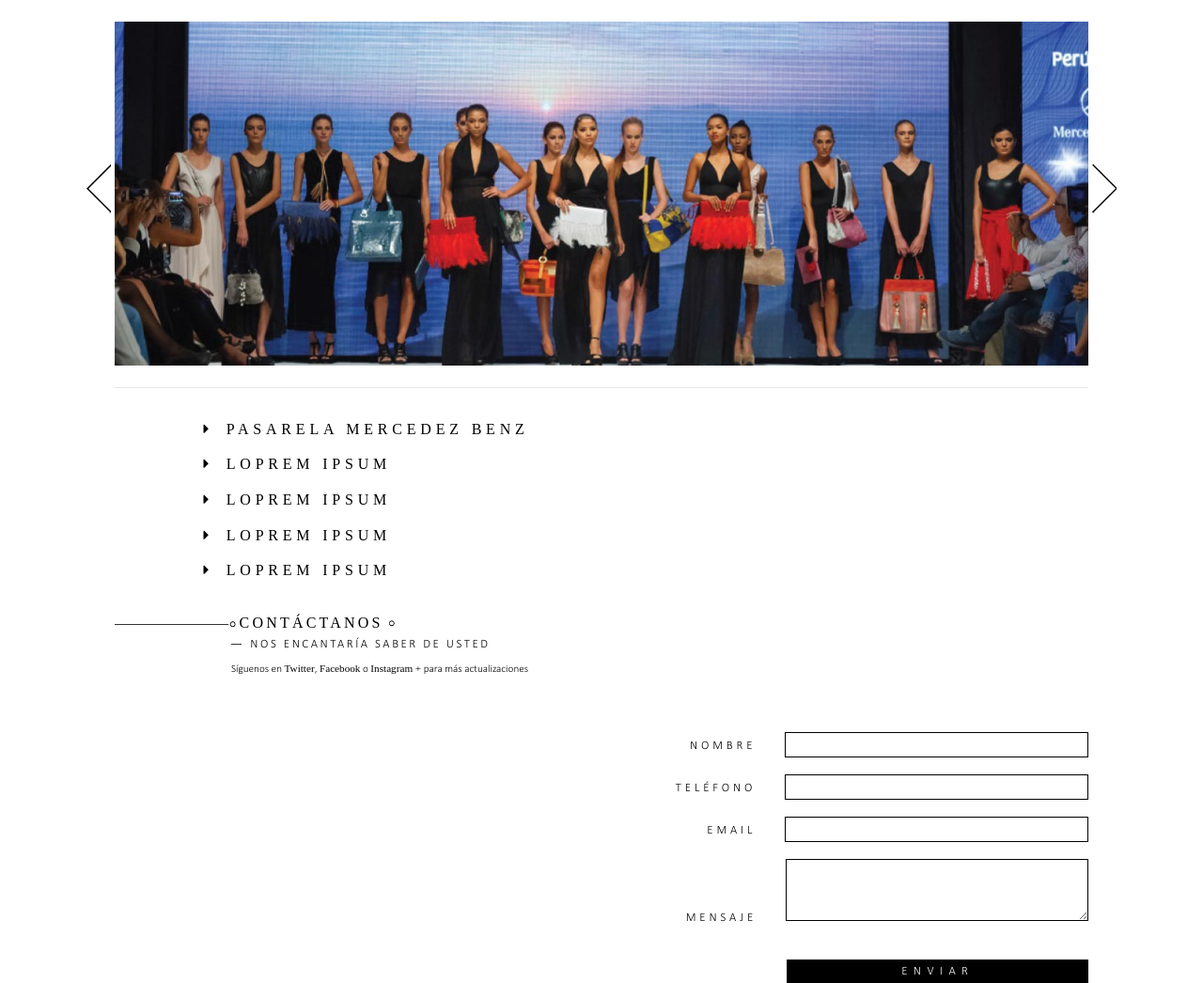
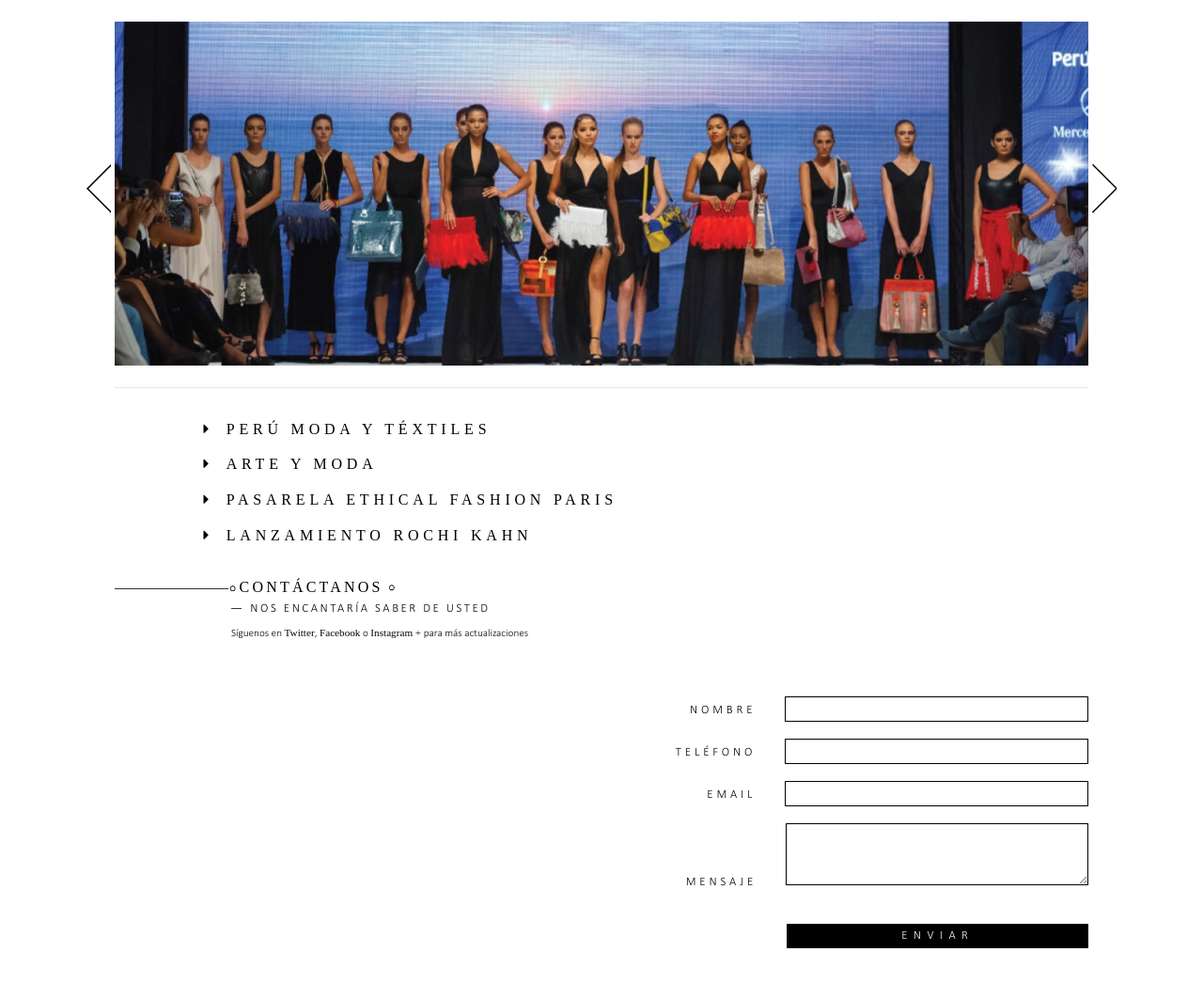
Before and after one commit to BRANDEMMA/Rochi_Kahn, a PHP site: page /trayectoria.php in a window 1280 px wide. Shown: the part 169-1215 px from the top of the page at 94% size. Run offline with PHP 8.4, Linux system fonts and the light colour scheme; some libraries are stand-ins or nearby versions; some web fonts are replaced.

Commit message:
galeria rochi

```diff
--- a/css/estilo.css
+++ b/css/estilo.css
@@ -1582,6 +1582,16 @@ color: gray;
 .img-trayectoria-galeria img{
 	width: 100%;
 }
+.img-trayectoria-galeria .trayectoria-img1{
+	float: left;
+	width: 50%;
+}
+.trayectoria-p1{
+	float: left;
+	font-family: "calibri_light";
+	padding: 20% 5% 0 5%;
+	width: 40%;
+}
 /*--============================================================
 	ESTILOS DE LA SECCION "GALERIA TRAYECTORIA" (FIN)
 =============================================================--*/
--- /dev/null
+++ b/galeria-arte-moda.php
@@ -0,0 +1,14 @@
+<?php
+?>
+	<div class="link"><i class="fa fa-caret-right"></i>ARTE Y MODA</div>
+	<ul class="submenu">
+		<div class="titulo-galeria-trayectoria"><img src="img/contacto/linea-corta.gif"><p>PASARELA MERCEDEZ BENZ PERÚ MODA</p></div>
+		<div class="img-trayectoria-galeria">
+			<img src="img/trayectoria/2/arteymoda-2.jpg">
+		</div>
+		<!-- <div class="img-trayectoria-galeria">
+			<img src="img/trayectoria/peru-moda-2014-2.jpg">
+		</div> -->
+	</ul>
+<?php
+?>
--- /dev/null
+++ b/galeria-lanzamiento-rochi.php
@@ -0,0 +1,14 @@
+<?php
+?>
+	<div class="link"><i class="fa fa-caret-right"></i>LANZAMIENTO ROCHI KAHN</div>
+	<ul class="submenu">
+		<div class="titulo-galeria-trayectoria"><img src="img/contacto/linea-corta.gif"><p>PERÚ MODA 2014</p></div>
+		<div class="img-trayectoria-galeria">
+			<img src="img/trayectoria/3/peru-moda-rk-2015-1.jpg">
+		</div>
+		<div class="img-trayectoria-galeria">
+			<img src="img/trayectoria/3/peru-moda-rk-2015-2.jpg">
+		</div>
+	</ul>
+<?php
+?>
--- /dev/null
+++ b/galeria-pasarela-ethical.php
@@ -0,0 +1,14 @@
+<?php
+?>
+	<div class="link"><i class="fa fa-caret-right"></i>PASARELA ETHICAL FASHION PARIS</div>
+	<ul class="submenu">
+		<div class="titulo-galeria-trayectoria"><img src="img/contacto/linea-corta.gif"><p>PERÚ MODA 2014</p></div>
+		<div class="img-trayectoria-galeria">
+			<img src="img/trayectoria/4/ethical-rk-1.jpg">
+		</div>
+		<!-- <div class="img-trayectoria-galeria">
+			<img src="img/trayectoria/peru-moda-2014-2.jpg">
+		</div> -->
+	</ul>
+<?php
+?>
--- /dev/null
+++ b/galeria-peru-moda.php
@@ -0,0 +1,16 @@
+<?php
+?>
+	<div class="link"><i class="fa fa-caret-right"></i>PERÚ MODA Y TÉXTILES</div>
+	<ul class="submenu">
+		<div class="titulo-galeria-trayectoria"><img src="img/contacto/linea-corta.gif"><p>PERÚ MODA 2014</p></div>
+		<div class="img-trayectoria-galeria">
+			<img src="img/trayectoria//1/rk-arteymoda-promperu.jpg">
+		</div>
+		<div class="img-trayectoria-galeria">
+			<img  class="trayectoria-img1" src="img/trayectoria/1/rk-modaytextiles-promperu.jpg">
+			<p class="trayectoria-p1" >En el marco de Perú Moda & Perú Gift Show, se present el libro <strong>“Perú: Moda y Textiles”</strong>, publicación que resalta la rica herencia textile del Perú y su desarrollo en la industria moderna.</p>
+			<div class="clear"></div>
+		</div>
+	</ul>
+<?php
+?>
--- a/trayectoria.php
+++ b/trayectoria.php
@@ -93,64 +93,24 @@
 			<div class="galeria-trayectoria">
 				<ul id="accordion" class="accordion">
 					<li>
-						<div class="link"><i class="fa fa-caret-right"></i>PASARELA MERCEDEZ BENZ</div>
-						<ul class="submenu">
-							<div class="titulo-galeria-trayectoria"><img src="img/contacto/linea-corta.gif"><p>PERÚ MODA 2014</p></div>
-							<div class="img-trayectoria-galeria">
-								<img src="img/trayectoria/peru-moda-2014.jpg">
-							</div>
-							<div class="img-trayectoria-galeria">
-								<img src="img/trayectoria/peru-moda-2014-2.jpg">
-							</div>
-						</ul>
+						<?php
+							include 'galeria-peru-moda.php'
+						?>
 					</li>
 					<li>
-						<div class="link"><i class="fa fa-caret-right"></i>LOPREM IPSUM</div>
-						<ul class="submenu">
-							<div class="titulo-galeria-trayectoria"><img src="img/contacto/linea-corta.gif"><p>PERÚ MODA 2014</p></div>
-							<div class="img-trayectoria-galeria">
-								<img src="img/trayectoria/peru-moda-2014.jpg">
-							</div>
-							<div class="img-trayectoria-galeria">
-								<img src="img/trayectoria/peru-moda-2014-2.jpg">
-							</div>
-						</ul>
+						<?php
+							include 'galeria-arte-moda.php'
+						?>
 					</li>
 					<li>
-						<div class="link"><i class="fa fa-caret-right"></i>LOPREM IPSUM</div>
-						<ul class="submenu">
-							<div class="titulo-galeria-trayectoria"><img src="img/contacto/linea-corta.gif"><p>PERÚ MODA 2014</p></div>
-							<div class="img-trayectoria-galeria">
-								<img src="img/trayectoria/peru-moda-2014.jpg">
-							</div>
-							<div class="img-trayectoria-galeria">
-								<img src="img/trayectoria/peru-moda-2014-2.jpg">
-							</div>
-						</ul>
+						<?php
+							include 'galeria-pasarela-ethical.php'
+						?>
 					</li>
 					<li>
-						<div class="link"><i class="fa fa-caret-right"></i>LOPREM IPSUM</div>
-						<ul class="submenu">
-							<div class="titulo-galeria-trayectoria"><img src="img/contacto/linea-corta.gif"><p>PERÚ MODA 2014</p></div>
-							<div class="img-trayectoria-galeria">
-								<img src="img/trayectoria/peru-moda-2014.jpg">
-							</div>
-							<div class="img-trayectoria-galeria">
-								<img src="img/trayectoria/peru-moda-2014-2.jpg">
-							</div>
-						</ul>
-					</li>
-					<li>
-						<div class="link"><i class="fa fa-caret-right"></i>LOPREM IPSUM</div>
-						<ul class="submenu">
-							<div class="titulo-galeria-trayectoria"><img src="img/contacto/linea-corta.gif"><p>PERÚ MODA 2014</p></div>
-							<div class="img-trayectoria-galeria">
-								<img src="img/trayectoria/peru-moda-2014.jpg">
-							</div>
-							<div class="img-trayectoria-galeria">
-								<img src="img/trayectoria/peru-moda-2014-2.jpg">
-							</div>
-						</ul>
+						<?php
+							include 'galeria-lanzamiento-rochi.php'
+						?>
 					</li>
 				</ul>
 				<script src="js/acordion.js"></script>
```
